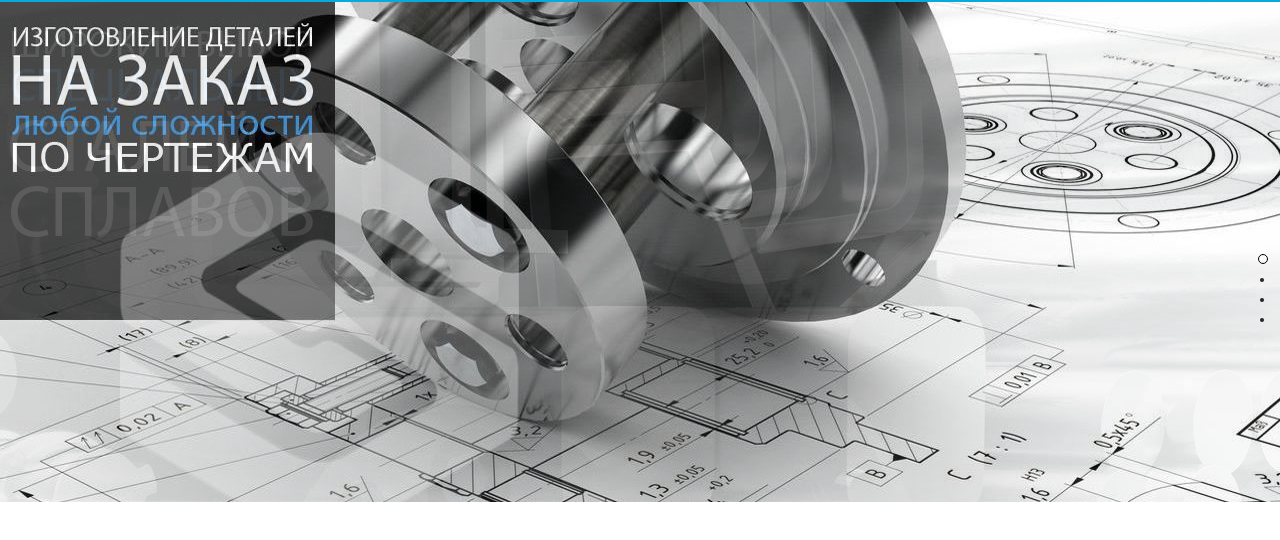
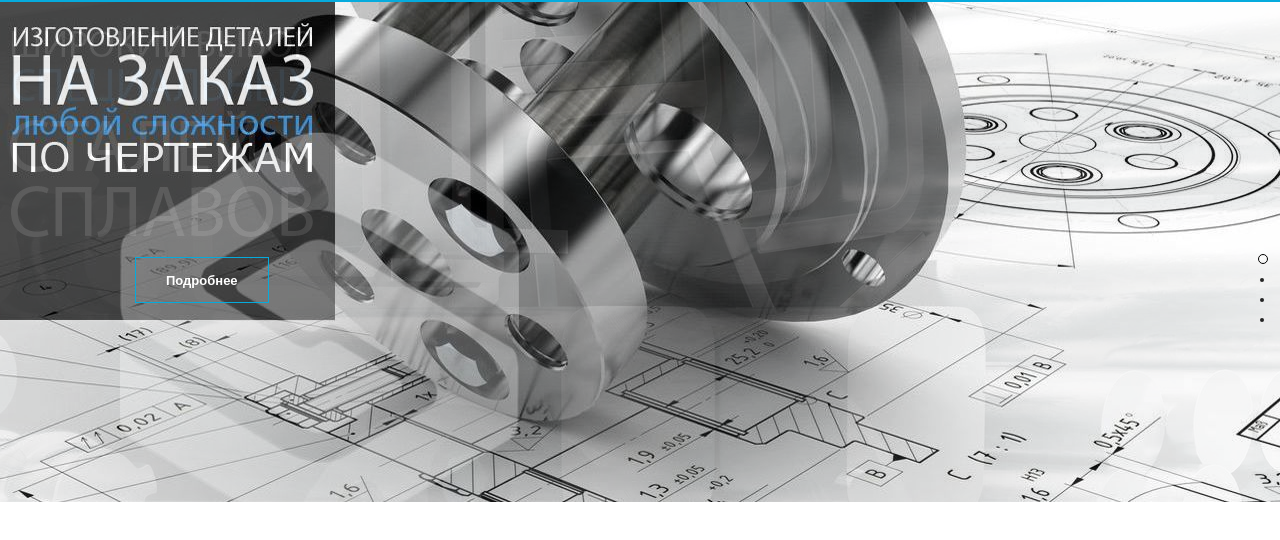
Before and after one commit to babkinevgeny/zaoks, a plain HTML site: page index.html in a window 1280 px wide. Shown: the part 152-692 px from the top of the page. Drawn offline with nearby package versions, Linux system fonts and the light colour scheme.

Commit message:
Added links to slider

```diff
--- a/index.html
+++ b/index.html
@@ -155,10 +155,18 @@
 
   <main>
     <section class="slider owl-carousel owl-theme">
-      <div class="item item--first"></div>
-      <div class="item item--second"></div>
-      <div class="item item--third"></div>
-      <div class="item item--fourth"></div>
+      <div class="item item--first">
+        <a href="#" class="btn btn--link">Подробнее</a>
+      </div>
+      <div class="item item--second">
+        <a href="#" class="btn btn--link">Подробнее</a>
+      </div>
+      <div class="item item--third">
+        <a href="#" class="btn btn--link">Подробнее</a>
+      </div>
+      <div class="item item--fourth">
+        <a href="#" class="btn btn--link">Подробнее</a>
+      </div>
     </section>
     <section style="background:white;">
       <div class="container">
--- a/less/slider.less
+++ b/less/slider.less
@@ -7,6 +7,7 @@ section.slider{
     padding: 0;
     background-position: center center;
     background-repeat: no-repeat;
+    position: relative;
     &--first{
       background-image: url('../img/slider1.jpg');
     }
@@ -19,6 +20,30 @@ section.slider{
     &--fourth{
       background-image: url('../img/slider4.jpg');
     }
+    .btn--link{
+      position: absolute;
+      top: 255px;
+      left: 135px;
+    }
   }
+}
 
+.btn{
+  &--link{
+    padding: 13px 30px;
+    border: 1px solid @blue;
+    display: inline-block;
+    font-family: 'Open Sans', Arial, sans-serif;
+    text-align: left;
+    text-indent: 0;
+    font-size: 13px;
+    color: #fff;
+    text-decoration: none;
+    background: transparent;
+    font-weight: 600;
+    transition: .5s;
+    &:hover{
+      background: @blue;
+    }
+  }
 }
```
Also changed, not shown: css/styles.css.
